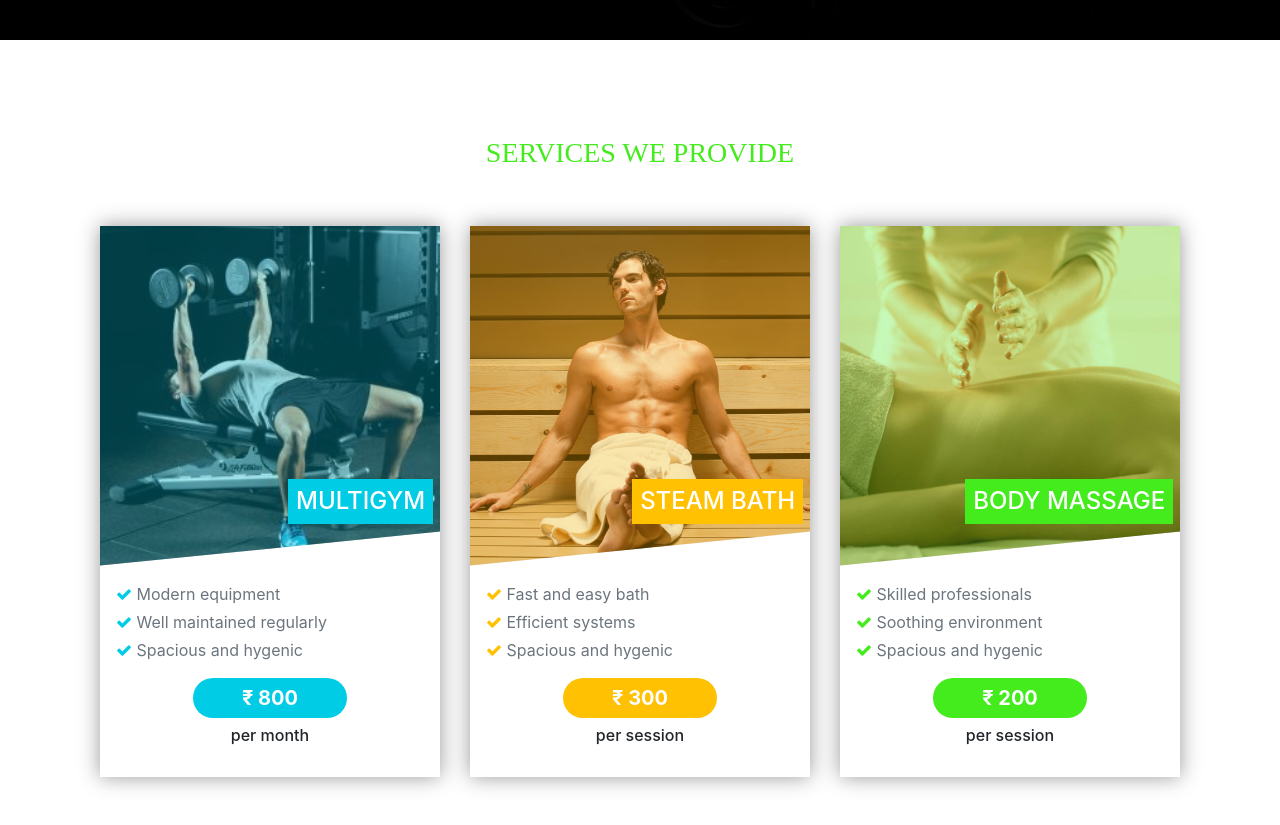
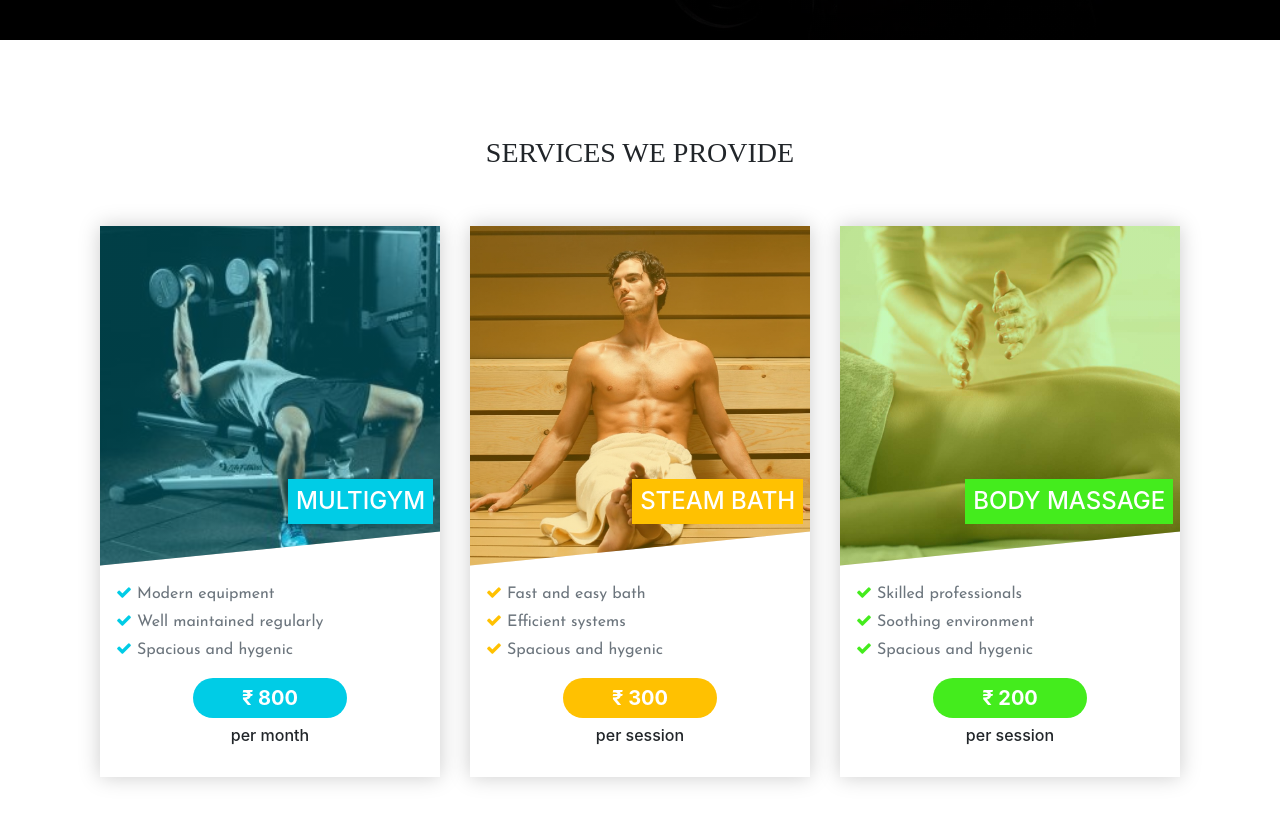
Before and after one commit to LazyCoder-1506/Gym_homepage, a plain HTML site: page index.html in a window 1280 px wide. Shown: the part 520-1345 px from the top of the page. Drawn offline with nearby package versions, Linux system fonts and the light colour scheme; a web font is replaced by a local one.

Commit message:
small styling fixes

```diff
--- a/index.html
+++ b/index.html
@@ -13,6 +13,7 @@
     <link rel="stylesheet" href="https://cdnjs.cloudflare.com/ajax/libs/font-awesome/4.7.0/css/font-awesome.min.css">
     <!-- Fonts -->
     <link href='https://fonts.googleapis.com/css?family=Suez One' rel='stylesheet'>
+    <link href='https://fonts.googleapis.com/css?family=Josefin Sans' rel='stylesheet'>
     <!-- Custom CSS -->
     <link rel = "stylesheet" href="styles.css">
   </head>
@@ -57,7 +58,7 @@
     <div class="container py-5">
       <div class="row mx-0">
         <div class="col-12 text-center mb-5">
-          <h3 class="text_green font_suez">SERVICES WE PROVIDE</h3>
+          <h3 class="font_suez">SERVICES WE PROVIDE</h3>
         </div>
         <div class="col-12 col-lg-4">
           <div class="service_card p-0">
@@ -65,7 +66,7 @@
               <h4 class="service_name d-inline p-2 text-white bg_blue">MULTIGYM</h4>
             </div>
             <div class="pb-4 px-3">
-              <ul class="list-unstyled mb-3">
+              <ul class="list-unstyled font_josefin mb-3">
                 <li class="mb-1 text-secondary">
                   <span class="fa fa-check text_blue"></span>
                   Modern equipment
@@ -92,7 +93,7 @@
               <h4 class="service_name d-inline p-2 text-white bg_orange">STEAM BATH</h4>
             </div>
             <div class="pb-4 px-3">
-              <ul class="list-unstyled mb-3">
+              <ul class="list-unstyled font_josefin mb-3">
                 <li class="mb-1 text-secondary">
                   <span class="fa fa-check text_orange"></span>
                   Fast and easy bath
@@ -119,7 +120,7 @@
               <h4 class="service_name d-inline p-2 text-white bg_green">BODY MASSAGE</h4>
             </div>
             <div class="pb-4 px-3">
-              <ul class="list-unstyled mb-3">
+              <ul class="list-unstyled font_josefin mb-3">
                 <li class="mb-1 text-secondary">
                   <span class="fa fa-check text_green"></span>
                   Skilled professionals
@@ -150,8 +151,8 @@
     <script>
       $(document).ready(function () {
         $(window).scroll(function () {
-          $('#Navbar').toggleClass("navbar_scrolled", ($(window).scrollTop() > 100));
-          $('.navbar_link').toggleClass("navbar_link_scrolled", ($(window).scrollTop() > 100));
+          $('#Navbar').toggleClass("navbar_scrolled", ($(window).scrollTop() > ($(window).height() * 0.7)));
+          $('.navbar_link').toggleClass("navbar_link_scrolled", ($(window).scrollTop() > ($(window).height() * 0.7)));
         });
       });
     </script>
--- a/styles.css
+++ b/styles.css
@@ -8,6 +8,9 @@ a{
 }
 .font_suez{
   font-family: 'Suez One';
+}
+.font_josefin{
+  font-family: 'Josefin Sans';
 }
 .font_times{
   font-family: 'Times New Roman', Times, serif;
@@ -66,7 +69,7 @@ a{
   background-position: right;
 }
 .service_card{
-  box-shadow: 0px 0px 20px 0px #999;
+  box-shadow: 0px 0px 20px 0px #ccc;
 }
 .service_poster{
   position: relative;
```
